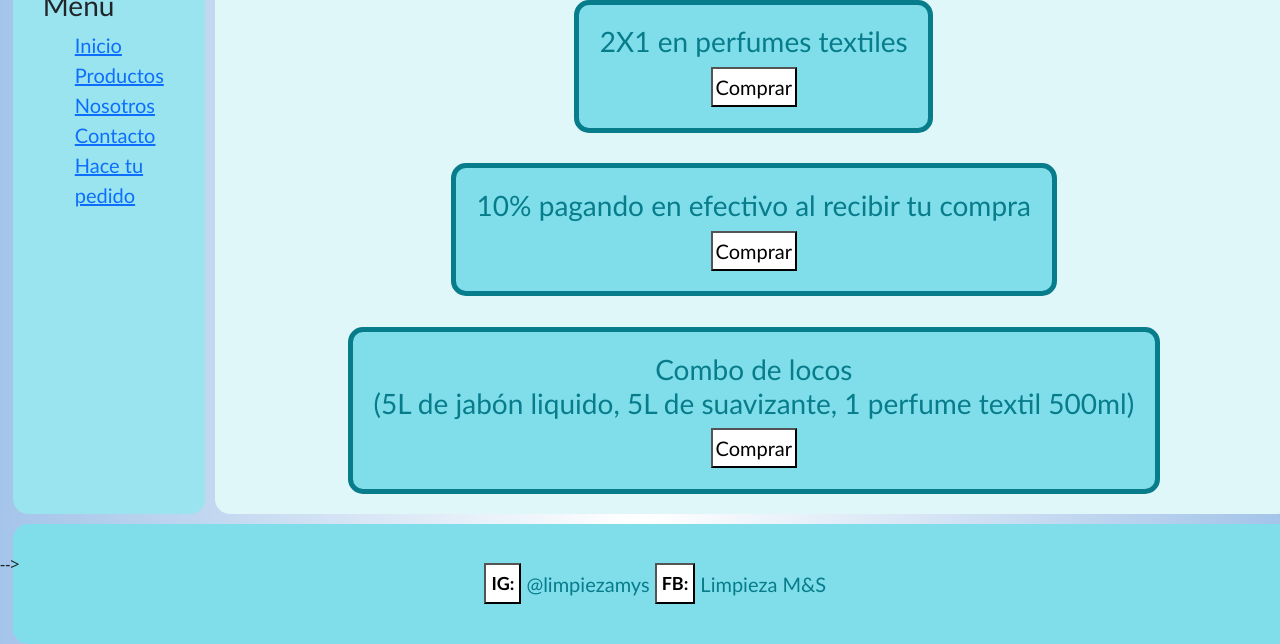
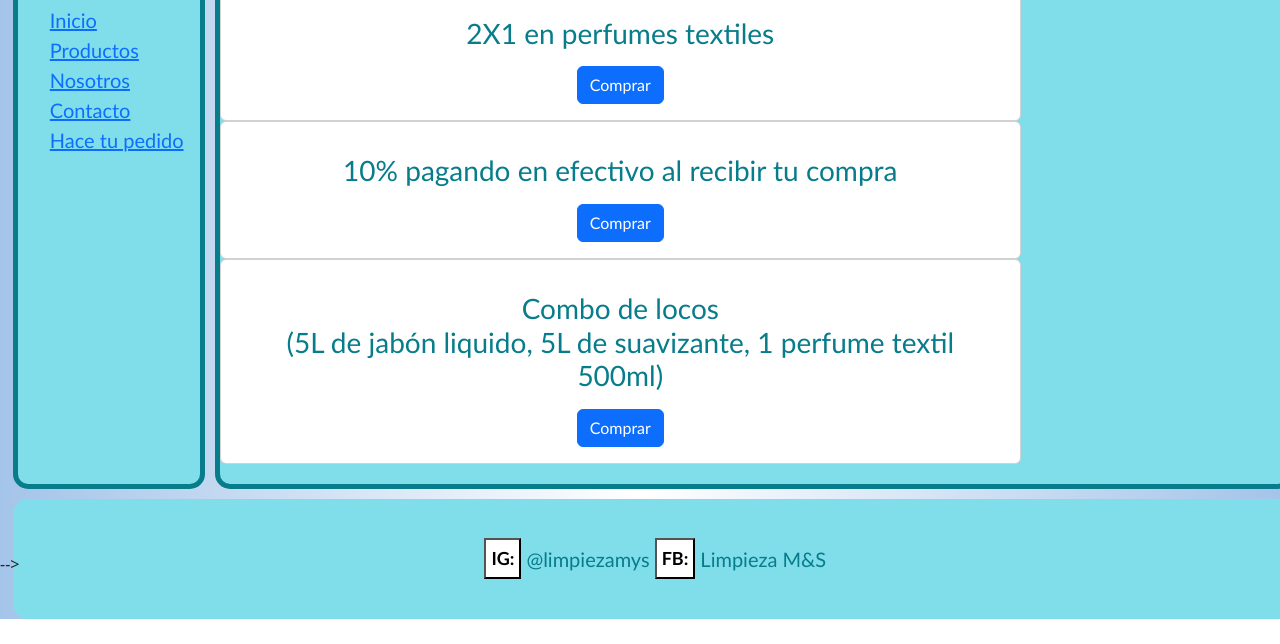
Before and after one commit to TrellixVulnTeam/Idea_Vallejos_5EPF, a plain HTML site: page index.html in a window 1280 px wide. Shown: the part 274-918 px from the top of the page. After the commit the page ends 893 px from the top, so only its background shows below. Drawn offline with nearby package versions, Linux system fonts and the light colour scheme.

Commit message:
Agruegué tarjetas a la seccion

```diff
--- a/css/Style.css
+++ b/css/Style.css
@@ -71,7 +71,7 @@ nav {
 }
 
 aside {
-  padding: 30px;
+
   grid-area: aside;
   font-size: 20px;
 }
@@ -104,13 +104,13 @@ img {
 }
 
 section {
-  padding: 20px;
+  padding: 20px 20px 20px 20px;
   grid-area: section;
   justify-items: stretch;
   align-items: stretch
 }
 
-.ubicacion{
+#ubicacion{
   display:flex;
   flex-flow:row wrap;
   justify-content:space-evenly;
@@ -120,10 +120,7 @@ section {
   background-color:#80DEEA;
   color: #077c8b;
   font-family: 'Gill Sans', 'Gill Sans MT', Calibri, 'Trebuchet MS', sans-serif;
-  padding: 2%;
-  margin-top: 2%;
-  margin-right: 10%;
-  margin-left: 10%;
+
   font-size: 20px;
   border-top: solid 5px  #077c8b;
   border-right: solid 5px #077c8b;
@@ -149,6 +146,10 @@ aside {
   color: #077c8b;
   position: justify; }
 
+  h3{
+  text-align: center;
+  }
+
   #subtitulo{
     animation-duration: 2s;
   animation-name: aparecer;
@@ -162,7 +163,17 @@ aside {
 .divTransition
  {
 
-    background-color: #99e4ee;;
+    background-color: #99e4ee;
+    background-color:#80DEEA;
+  color: #077c8b;
+  font-family: 'Gill Sans', 'Gill Sans MT', Calibri, 'Trebuchet MS', sans-serif;
+  font-size: 20px;
+  border-top: solid 5px  #077c8b;
+  border-right: solid 5px #077c8b;
+  border-bottom: solid 5px #077c8b;
+  border-left: solid 5px #077c8b;
+  border-radius: 15px;
+
 }
 
 .divTransform{
--- a/index.html
+++ b/index.html
@@ -28,7 +28,8 @@
         </nav>
      </header>
 
-
+     <div id="titulo"><h2>PRODUCTOS DE LIMPIEZA</h2></div>
+     <div id="subtitulo" class="item"><h4>¡OFERTAS DE LA SEMANA!</h4></div>
       <aside class="divTransform divTransition">
           <h3>Menú</h3>
           <ul>
@@ -39,24 +40,31 @@
              <li><a href="..\html/hacetupedido.html">Hace tu pedido</a></li>
            </ul>
         </aside>
-          <div id="titulo"><h2>PRODUCTOS DE LIMPIEZA</h2></div>
-          <div id="subtitulo" class="item"><h4>¡OFERTAS DE LA SEMANA!</h4></div>
 
-        <section class="ubicacion">
-            <article class="item">
-            <h3>2X1 en perfumes textiles</h3>
-            <button class="comprar">Comprar</button>
-         </article>
-         <article class="item">
-            <h3>10% pagando en efectivo al recibir tu compra</h3>
-            <button class="comprar">Comprar</button>
-         </article>
-         <article class="item">
-             <h3>Combo de locos
-             <br>
-             (5L de jabón liquido, 5L de suavizante, 1 perfume textil 500ml)</h3>
-           <button class="comprar">Comprar</button>
-          </article>
+
+        <section id="ubicacion" class="container-fluid item">
+        <div class="row">
+          <div class="card w-75">
+          <div class="card-body">
+              <p class="card-text"><h3>2X1 en perfumes textiles</h3></p>
+              <a href="#" class="btn btn-primary">Comprar</a>
+            </div>
+          </div>
+          <div class="card w-75">
+            <div class="card-body">
+                <p class="card-text"><h3>10% pagando en efectivo al recibir tu compra</h3></p>
+                <a href="#" class="btn btn-primary">Comprar</a>
+              </div>
+            </div>
+            <div class="card w-75">
+               <div class="card-body">
+                   <p class="card-text"><h3>Combo de locos
+                     <br>
+                     (5L de jabón liquido, 5L de suavizante, 1 perfume textil 500ml)</h3></p>
+                   <a href="#" class="btn btn-primary">Comprar</a>
+                 </div>
+               </div>
+
        </section>
        <footer class="cambioTexto"><button class="redes"> IG:</button> @limpiezamys <button class="redes"> FB:</button> Limpieza M&S</footer>
 
```
